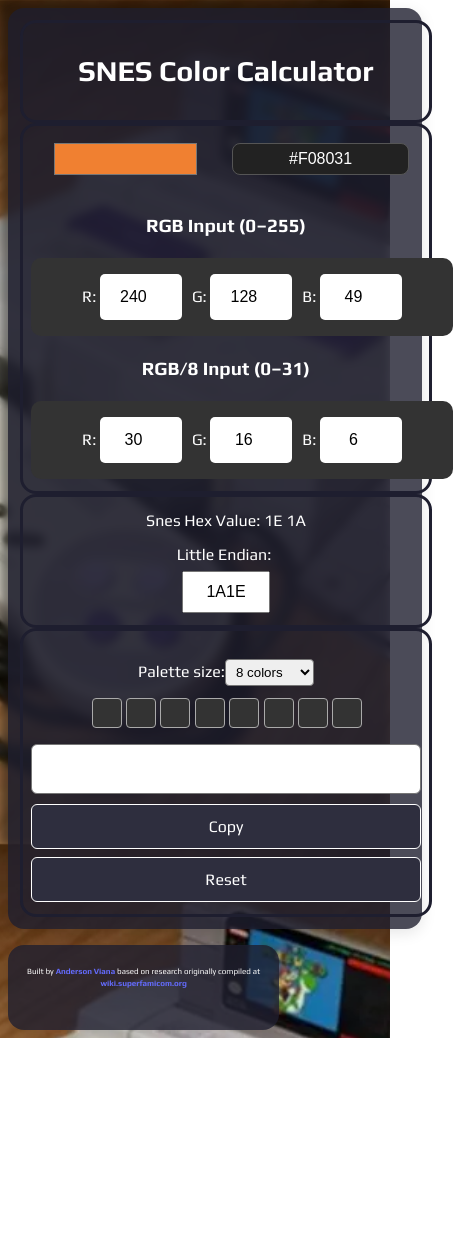
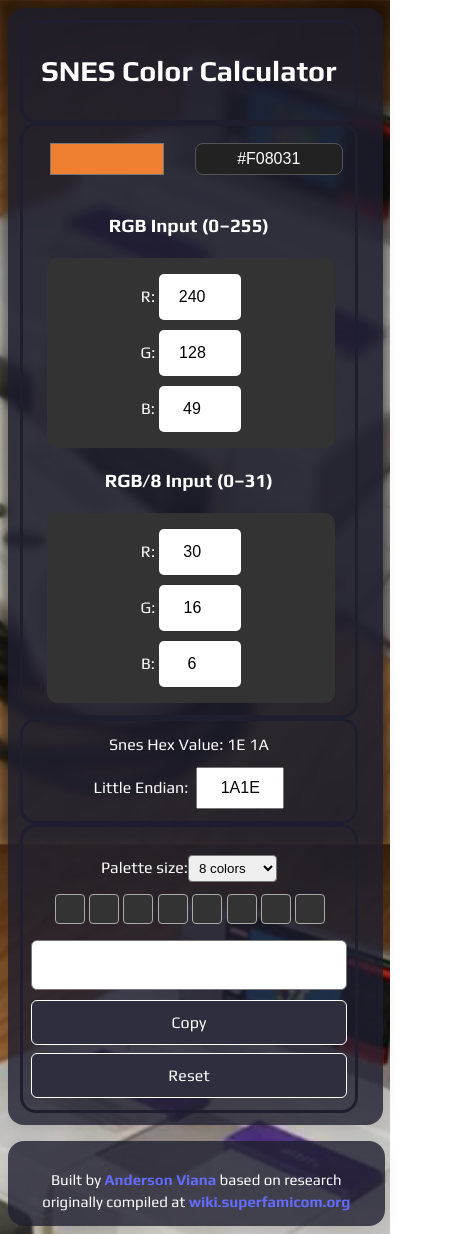
Before and after one commit to andykallian/snes-color-calculator, a React (Vite) app: page / in a window 390 px wide. Shown: the whole page, 453 px wide, since content can reach past the window. Before the commit the page ends 1038 px from the top, so only its background shows below. Built offline with nearby package versions, Linux system fonts and the light colour scheme.

Commit message:
fix: adjust responsive layout for mobile and small screens

```diff
--- a/src/App.css
+++ b/src/App.css
@@ -320,13 +320,13 @@
   }
 
   .container {
-    width: 100%;
+    width: 90%;
     max-width: 100%;
     padding: 0.75rem;
   }
 
   .containerBox {
-    width: 100%;
+    width: 90%;
     padding: 0.75rem 0.5rem;
   }
 
@@ -340,7 +340,9 @@
 
   .section,
   .box {
-    width: 100%;
+    width: 90%;
+    display: flex;
+    flex-direction: column;
   }
 
   input[type="number"] {
@@ -352,7 +354,6 @@
   /* ===== SNES HEX ===== */
 
   .snesbyte {
-    flex-direction: column;
     gap: 0.25rem;
   }
 
--- a/src/components/CreditsContainer.css
+++ b/src/components/CreditsContainer.css
@@ -12,11 +12,12 @@
 
 @media (max-width: 600px) {
   .credits{
-    width: 63vw;
+    width: 90%;
     height: 7vh;
+    text-align: center;
   }
 
   .credits p{
-    font-size: 8px;
+    font-size: 15px;
   }
 }
```
